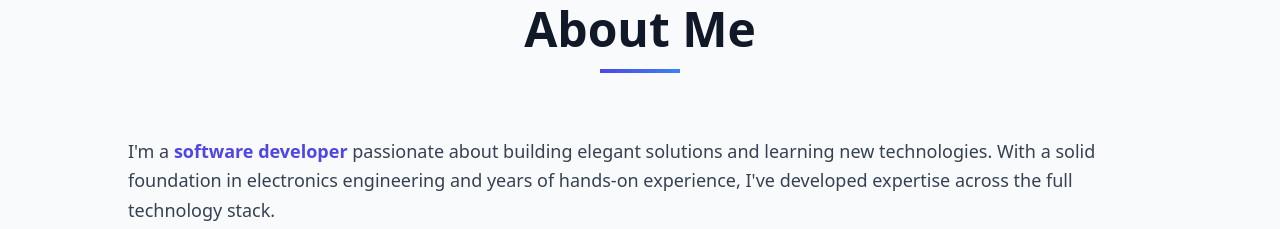
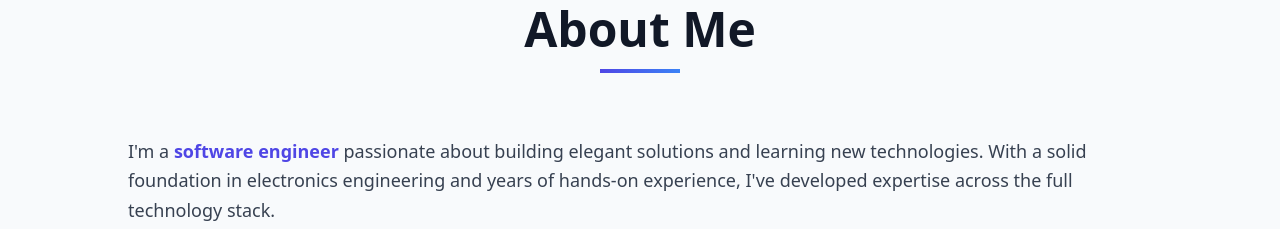
Before and after one commit to jeanvegadev/personalweb, a React (Vite) app: page / in a window 1280 px wide. Shown: the part 980-1209 px from the top of the page. Built offline with nearby package versions, Linux system fonts and the light colour scheme; no server answers.

Commit message:
update text

```diff
--- a/src/pages/About.jsx
+++ b/src/pages/About.jsx
@@ -17,7 +17,7 @@ const About = () => {
 
         <div className="prose prose-lg max-w-none mb-12">
           <p className="text-lg leading-relaxed text-gray-700 mb-6">
-            I'm a <span className='text-indigo-600 font-semibold'>software developer</span> passionate about building elegant solutions and learning new technologies. With a solid foundation in electronics engineering and years of hands-on experience, I've developed expertise across the full technology stack.
+            I'm a <span className='text-indigo-600 font-semibold'>software engineer</span> passionate about building elegant solutions and learning new technologies. With a solid foundation in electronics engineering and years of hands-on experience, I've developed expertise across the full technology stack.
           </p>
           <p className="text-lg leading-relaxed text-gray-700 mb-6">
             My journey began at the National University of Engineering in Peru, where I earned my degree. Since then, I've continuously expanded my skills through practical projects, online resources, and real-world challenges.
```
